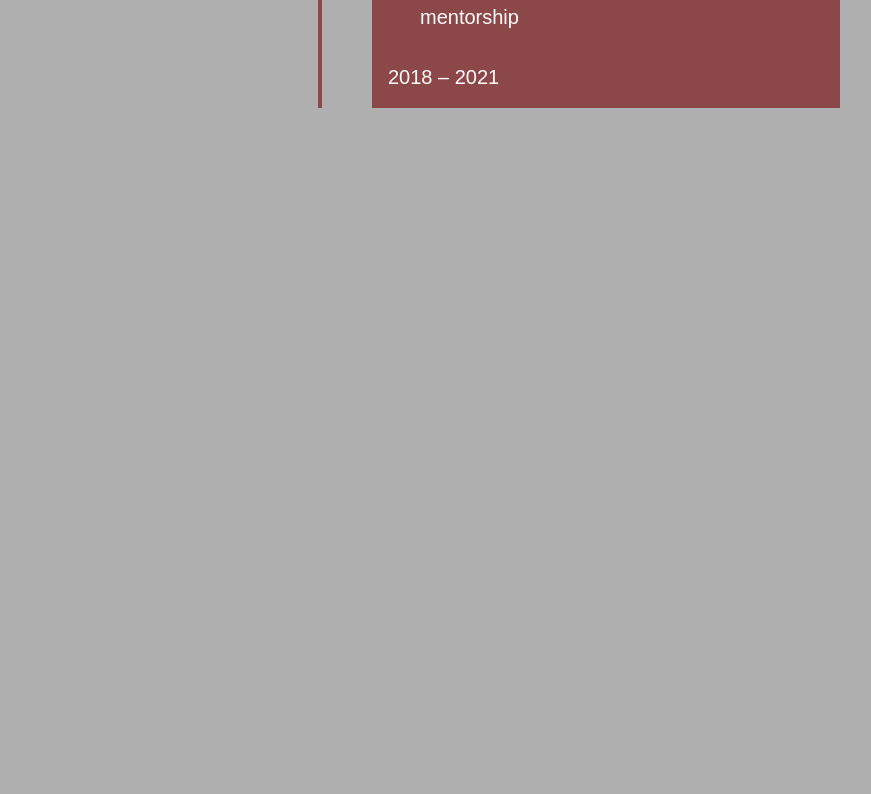
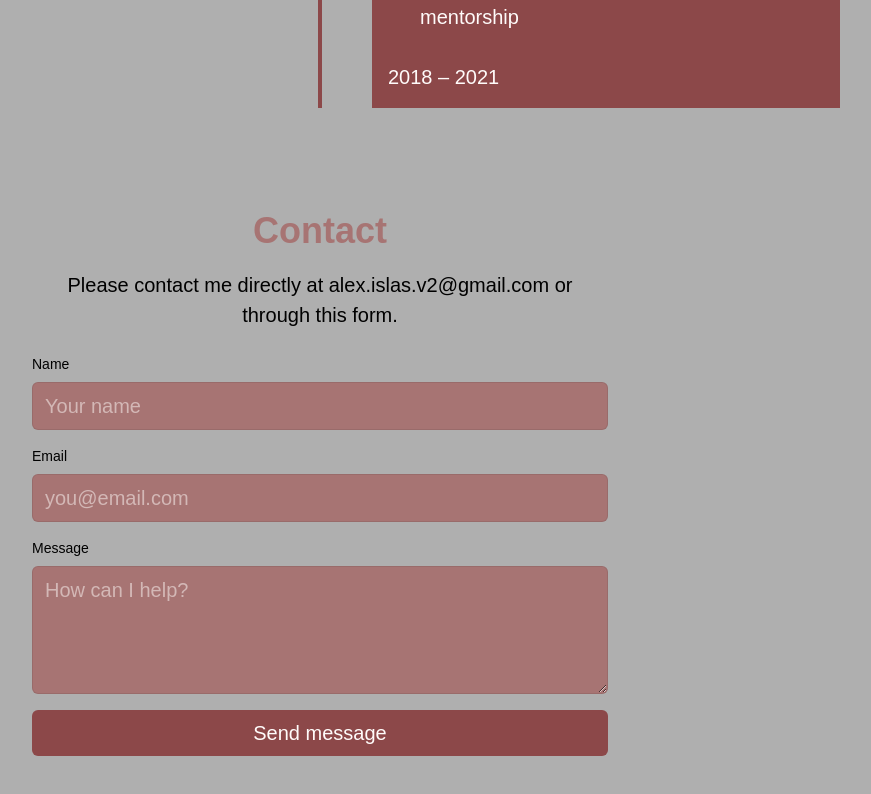
Before and after one commit to Leomf99/game-design-portfolio, a Next.js app: page / in a window 1280 px wide. Shown: the part 3024-3818 px from the top of the page, without its empty margins (320-1191 px from the left). Before the commit the page ends 3180 px from the top, so only its background shows below. Built offline with nearby package versions, Linux system fonts and the light colour scheme.

Commit message:
Contact section

```diff
--- a/app/page.tsx
+++ b/app/page.tsx
@@ -2,6 +2,7 @@ import AboutSection from "@/components/sections/AboutSection";
 import ExperienceSection from "@/components/sections/ExperienceSection";
 import ProjectsSection from "@/components/sections/ProjectsSection";
 import SkillsSection from "@/components/sections/SkillsSection";
+import ContactSection from "@/components/sections/ContactSection";
 
 export default function HomePage() {
   return (
@@ -13,6 +14,7 @@ export default function HomePage() {
       <ProjectsSection />
       <SkillsSection />
       <ExperienceSection />
+      <ContactSection />
     </main>
   );
 }
--- /dev/null
+++ b/components/sections/ContactSection.tsx
@@ -0,0 +1,56 @@
+import Section from "@/components/Section";
+
+export default function ContactSection() {
+  return (
+    <Section id="contact" title="Contact">
+      <div className="mx-auto w-full max-w-xl">
+        <p className="mb-6 text-center">
+          Please contact me directly at alex.islas.v2@gmail.com or through this
+          form.
+        </p>
+        <form
+          className="grid gap-4"
+          action="mailto:alex.islas.v2@gmail.com"
+          method="post"
+          encType="text/plain"
+        >
+          <label className="grid gap-2">
+            <span className="text-sm font-medium">Name</span>
+            <input
+              className="w-full rounded-md border bg-brand-red-subtle text-white border-black/10 px-3 py-2"
+              type="text"
+              name="name"
+              placeholder="Your name"
+              required
+            />
+          </label>
+          <label className="grid gap-2">
+            <span className="text-sm font-medium">Email</span>
+            <input
+              className="w-full rounded-md border bg-brand-red-subtle text-white border-black/10 px-3 py-2"
+              type="email"
+              name="email"
+              placeholder="you@email.com"
+              required
+            />
+          </label>
+          <label className="grid gap-2">
+            <span className="text-sm font-medium">Message</span>
+            <textarea
+              className="min-h-32 w-full rounded-md border bg-brand-red-subtle text-white border-black/10 px-3 py-2"
+              name="message"
+              placeholder="How can I help?"
+              required
+            />
+          </label>
+          <button
+            className="inline-flex items-center justify-center rounded-md bg-brand-red px-4 py-2 text-white"
+            type="submit"
+          >
+            Send message
+          </button>
+        </form>
+      </div>
+    </Section>
+  );
+}
```
